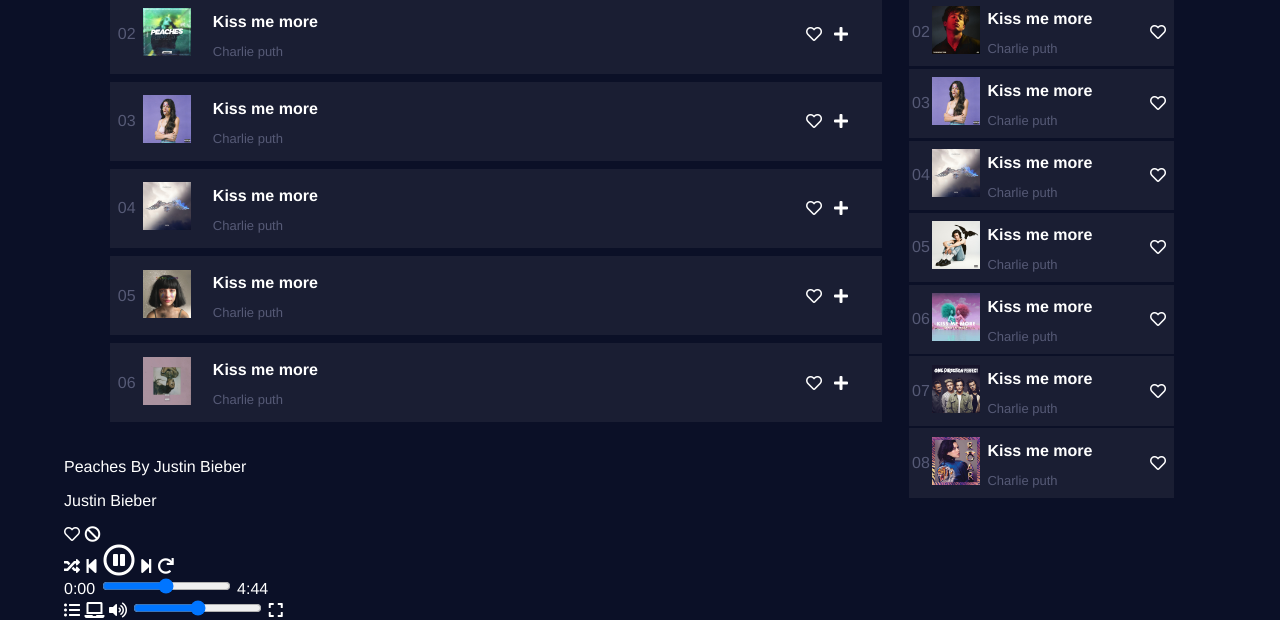
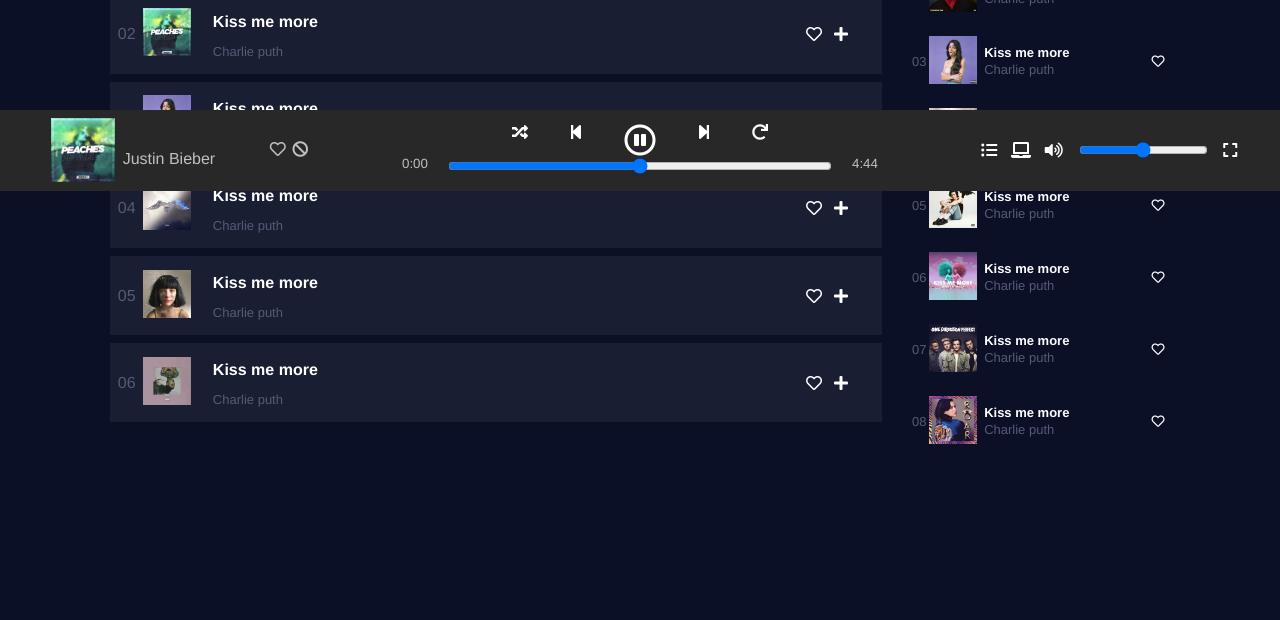
Before and after one commit to shivam2575/music-player, a website: page index_2.html in a window 1280 px wide. Shown: the part 609-1229 px from the top of the page. After the commit the page ends 1154 px from the top, so only its background shows below. Drawn offline with Linux system fonts and the light colour scheme.

Commit message:
added page 2

```diff
--- a/styles.css
+++ b/styles.css
@@ -7,6 +7,7 @@ body{
     width: 90%;
     margin: auto;
     color: white;
+    padding-bottom: 75px;
 }
 .d-flex{
     display: flex;
--- a/styles_2.css
+++ b/styles_2.css
@@ -7,6 +7,7 @@ body{
     width: 90%;
     margin: auto;
     color: white;
+    padding-bottom: 75px;
 }
 .border{
     border: 1px solid white;
@@ -28,6 +29,12 @@ body{
 }
 .col-text{
     color: #767B90;
+}
+.mt-2{
+    margin-top: 2px;
+}
+.mb-2{
+    margin-bottom: 2px;
 }
 
 /* --------------------Header Section----------------------- */
@@ -237,7 +244,7 @@ aside{
     display: inline-block;
     width: 23%;
     vertical-align: top;
-    height: 5vh;
+    /* height: 5vh; */
     margin: 1%;
 }
 
@@ -245,7 +252,6 @@ aside{
     display: flex;
     flex-direction: column;
 }
-
 .aside-header-container{
     display: flex;
     justify-content: space-between;
@@ -256,10 +262,21 @@ aside{
     text-decoration: none;
 }
 
+
+/* --------------------similar-artist Section----------------------- */
+
+#sim-playlist-container{
+    height: 40%;
+}
+
 .sim-artist{
     display: flex;
     justify-content: space-between;
     margin-bottom: 3%;
+}
+
+.sim-artist:hover{
+    cursor: pointer;
 }
 
 .sim-img-container img{
@@ -283,3 +300,106 @@ aside{
     align-items: flex-end;
     justify-content: baseline;
 }
+
+/* --------------------recent playlist Section----------------------- */
+#rec-playlist-container div{
+    background-color: transparent;
+    font-size: small;
+}
+
+
+
+/* --------------Sticky player section---------------- */
+footer{
+    position: fixed;
+    bottom: 0px;
+    left: 0px;
+    width: 100%;
+    height: 75px;
+    /* z-index: 4; */
+    display: flex;
+    justify-content: space-around;
+    background-color: hsl(0deg 0% 15.69%);
+    padding-top: 0.2rem;
+    padding-bottom: 0.2rem;
+}
+
+#footer-box-1{
+    display: flex;
+    align-items: center;
+    height: 100%;
+    width: 20%;
+}
+
+#footer-thumbnail-container{
+    height: 4rem;
+    width: 4rem;
+    background: url(images/queue/peaches.jpg) center no-repeat;
+    background-size: contain;
+    margin: 1vh;
+}
+
+#footer-song-name{
+    display: flex;
+    flex-direction: column;
+    height: 6vh;
+    width: 50%;
+    text-overflow: hidden;
+    max-width: 70%;
+    justify-content: center;
+}
+
+.footer-song-name{
+    margin-top: 1px;
+    white-space: nowrap;
+    overflow: hidden;
+    text-overflow: ellipsis;
+}
+
+#footer-player-icon{
+    margin-left: 5%;
+    display: flex;
+    justify-content: space-between;
+    align-items: center;
+}
+
+#footer-player-icon>span{
+    margin-left: 20%;
+}
+
+.subtitle{
+    color: #C0C0C0;
+}
+
+#footer-box-2{
+    display: flex;
+    flex-direction: column;
+    justify-content: center;
+    align-items: center;
+    width: 40%;
+}
+#fb-2-icon{
+    width: 50%;
+    display: flex;
+    justify-content: space-between;
+}
+#fb-2-player{
+    width: 100%;
+    display: flex;
+    justify-content: space-evenly;
+}
+
+#fb-2-player>input{
+    width: 75%;
+}
+
+#fb-2-player>span{
+    font-size: smaller;
+}
+
+#footer-box-3{
+    display: flex;
+    align-items: center;
+    justify-content: space-between;
+    width: 20%;
+}
```
Also changed, not shown: index.html (+6 -6 lines).
